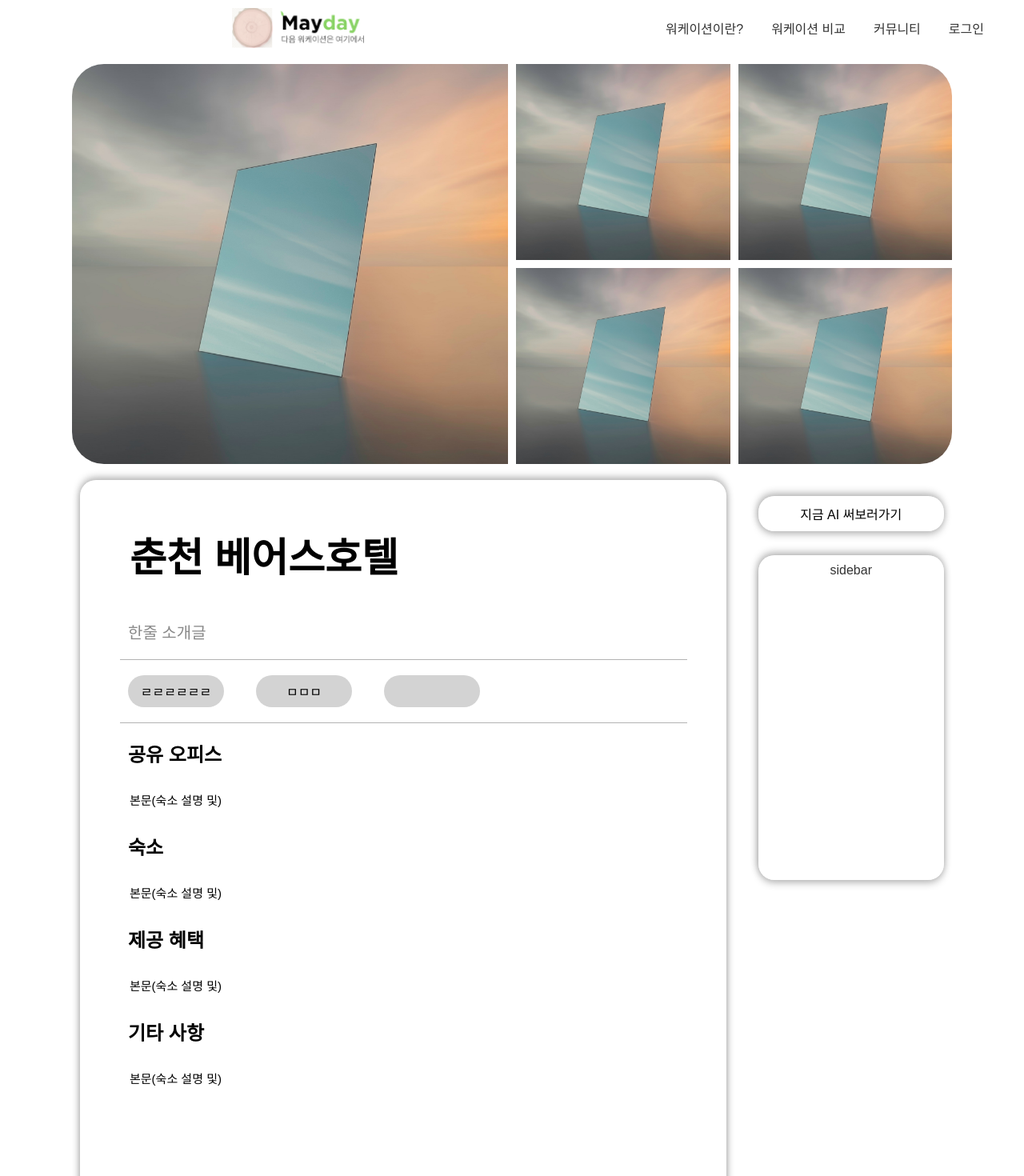
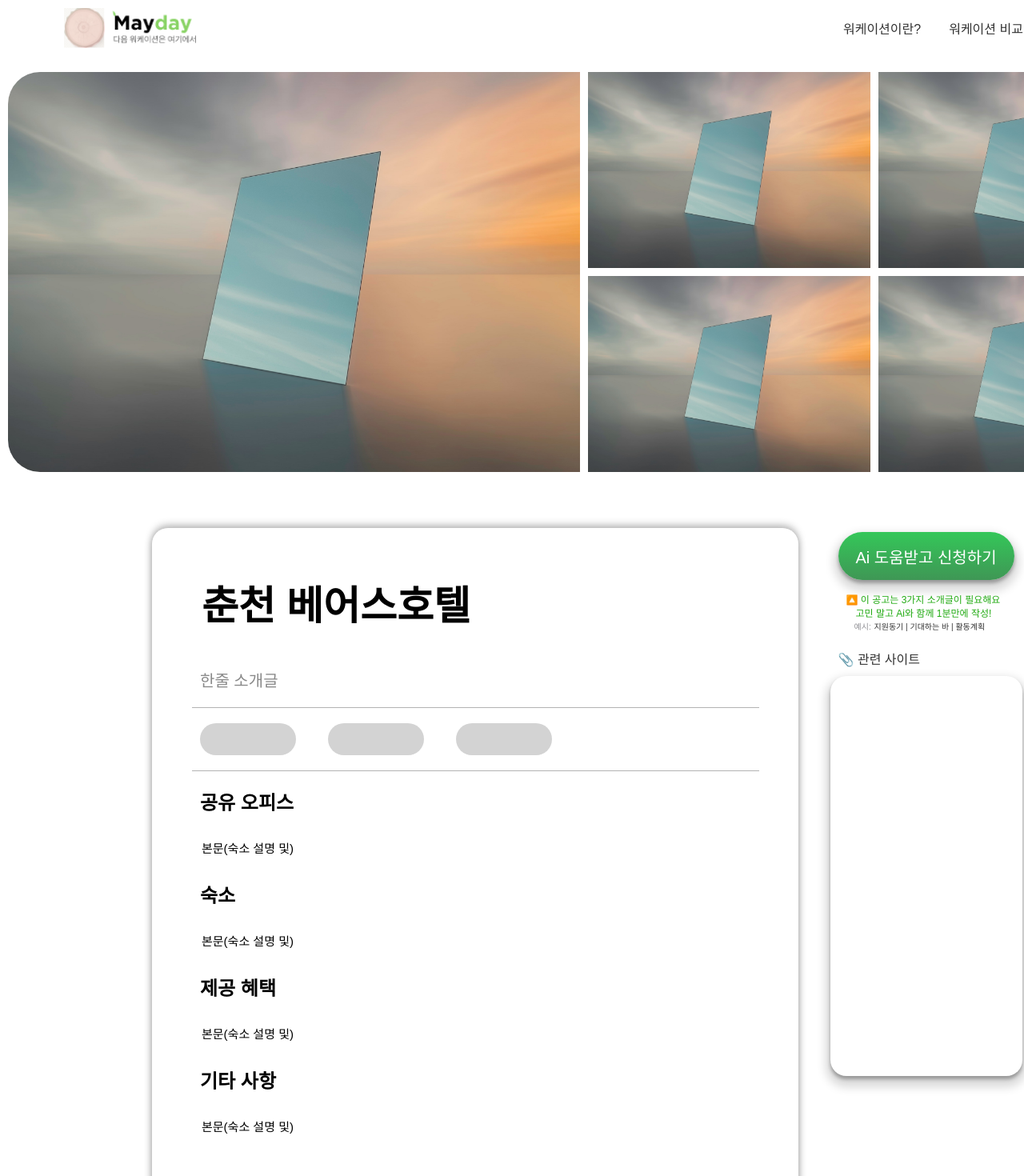
Before and after one commit to TEAM-MAYDAY/front-end-, a React (Create React App) app: page /detailed in a window 1280 px wide. Shown: the top 1470 px of the page at 80% size. Built offline with nearby package versions, Linux system fonts and the light colour scheme.

Commit message:
Create Linked pageTopage system

```diff
--- a/package.json
+++ b/package.json
@@ -9,7 +9,7 @@
     "react": "^18.3.1",
     "react-dom": "^18.3.1",
     "react-intersection-observer": "^9.13.0",
-    "react-router-dom": "^6.24.1",
+    "react-router-dom": "^6.25.1",
     "react-scripts": "^5.0.1",
     "react-spring": "^9.7.3",
     "web-vitals": "^2.1.4"
--- a/src/App.css
+++ b/src/App.css
@@ -5,23 +5,5 @@
   flex-direction: column;
   min-height: 100vh;
   overflow-x: hidden;
+  padding: 0 0;
 }
-
-header {
-  width: 100%;
-  margin: 0 auto;
-  position: fixed;
-  top: 0;
-}
-
-.home-container {
-  flex: 1;
-  margin-top: 60px; /* Header height */
-  overflow-y: auto; /* Enable scrolling */
-}
-
-footer {
-  width: 100%;
-  margin: 0 auto;
-  position: relative;
-}
--- a/src/App.js
+++ b/src/App.js
@@ -1,23 +1,29 @@
 import React from 'react';
-// import { BrowserRouter as Router, Route, Routes } from 'react-router-dom';
+// import { BrowserRouter as Router, Route, Routes, Switch } from 'react-router-dom';
+import { BrowserRouter as Router, Route,  Routes } from 'react-router-dom';
+
 import Header from './components/Header';
 import Home from './pages/Home';
-// import Footer from './components/Footer';
 import Footer2 from './components/Footer2';
 import './App.css';
 import DetailedPage from './pages/DetailedPage';
-
+import Aiproposal from './pages/Aiproposal';
 
 const App = () => {
     return (
-        <div className="app-container">
+        <Router>
             <Header />
-            {/* <Home /> */}
-            <DetailedPage />
-            <Footer2 />\
-            {/* 룰룰라라 */}
-            {/* <Footer />  */}
-        </div>
+            <Routes>
+                <Route path="/" element={<><Home /></>} />
+                <Route path="/detailed" element={<> <DetailedPage /><Footer2 /> </>} />
+                {/* <Route path="/" element={<>  <DetailedPage /> <Footer2 /> </>} /> */}
+                <Route path="/aiproposal" element={<><Aiproposal /> <Footer2 /> </>} />
+            </Routes>
+        </Router>
+            // {/* <Header />
+            // <DetailedPage />
+            // <Footer2 /> */}
+
         // 백엔드에서 링크 주면 아래로 path에다 url 업로드하기
         // return (
         //     <div className="app-container">
--- a/src/components/Footer2.css
+++ b/src/components/Footer2.css
@@ -1,14 +1,13 @@
 
 .footer {
-    width: 100%;
+    width:auto;
     text-align: center;
     /* position: fixed; */
-    margin-top: 201.99px;
-
+    margin-top: 235px;
 }
 
 
 
   .footer img {
-    height: 250px;
+    height: 251px;
   }
--- a/src/components/Header.css
+++ b/src/components/Header.css
@@ -1,12 +1,13 @@
 /* Header.css */
 
 .header {
-    position: fixed;
     top: 0;
-    left: 770px;
+    position: relative;
+    margin: 0 800px;
     bottom: 20px;
     transform: translateX(-50%);
-    width: 75%; /* Adjust the width to match the grid */
+    text-align: center;
+    width: 1440px;
     height: 70px;
     background-color: white;
     display: flex;
@@ -19,7 +20,8 @@
     display: flex;
     justify-content: space-between;
     align-items: center;
-    width: 100%;
+    width: 1440px;
+    text-align: center;
 }
 
 .logo-and-text {
--- a/src/components/Header.js
+++ b/src/components/Header.js
@@ -12,7 +12,7 @@ const Header = () => {
                     <span className="header-link">워케이션이란?</span>
                     <span className="header-link">워케이션 비교</span>
                     <span className="header-link">커뮤니티</span>
-                    <span className="header-link">로그인</span>
+                    <span className="header-link">로그인　　　</span>
                 </nav>
             </div>
         </header>
--- /dev/null
+++ b/src/pages/Aiproposal.js
@@ -0,0 +1,12 @@
+import React from 'react';
+
+const Aiproposal = () => {
+  return (
+    <div>
+      <h1>AI Proposal Page</h1>
+      <p>여기에 AI 제안 페이지 내용을 작성합니다.</p>
+    </div>
+  );
+};
+
+export default Aiproposal;
--- a/src/pages/DetailedPage.css
+++ b/src/pages/DetailedPage.css
@@ -1,6 +1,7 @@
 body {
     margin: 0;
     font-family: Arial, sans-serif;
+   height: auto;
 }
 
 .container {
@@ -9,7 +10,7 @@ body {
      "gallery"
       "main";
     grid-template-rows: auto 1fr auto;
-    gap: 10px;
+    gap: 0;
   }
   .gallery {
     grid-area: gallery;
@@ -21,8 +22,9 @@ body {
     grid-template-rows: repeat(2, 1fr);
     gap: 10px;
     height: 500px;
-    width: 1100px;
-    margin: 70px auto 0 auto;
+    /* width: 1100px; */
+    width: 1440px;
+    margin: 10px auto 60px auto;
   }
 
   .gallery img {
@@ -30,12 +32,11 @@ body {
     height: 100%;
     /* width: 45%;
     height: 50%; */
+    transition: transform 0.2s, width 0.2s, height 0.2s, box-shadow 0.5s, opacity 0.5s;
     object-fit: cover;
   }
   .gallery img:hover {
-    width: 105%;
-    height: 105%;
-    transition: width 0.5s;
+    transform: scale(1.05,1.05);
     z-index: 1;
     box-shadow: 0px 4px 10px #00000040, 0px -4px 10px #00000040;
     cursor: pointer;
@@ -155,43 +156,82 @@ body {
     flex-direction: column;
     gap: 10px;
     flex: 1;
-    height: 500px;
     width: 250px;
+    height: auto;
   }
-
+  .alarm-section{
+    position: relative;
+    padding: 0;
+  }
   .alarm {
-    color: black;
-    padding: 10px;
+    color: rgb(255, 255, 255);
+    padding: 5px;
     text-align: center;
     display: flex;
     justify-content: center;
     align-items: center;
-    background-color: #ffffff80;
-    border-radius: 20px;
-    box-shadow: 0px 4px 10px #00000040, -1px -4px 10px #00000040;
-    margin-left:30px;
+    margin-left:40px;
     margin-bottom: 20px;
-    margin-top:20px;
+    margin-top:5px;
     align-items: center;
+    background: linear-gradient(180deg, rgb(52, 199, 89) 0%, rgb(62.86, 150.87, 85.02) 100%);
+    /* background-color: var(--ios-colors-colors-green); */
+    border-radius: 30px;
+    box-shadow: 0px 4px 4px #0000004c, 0px 8px 12px 6px #00000026;
+    width: 220px;
+    height: 60px;
+    font-size: 20px;
+    transition: transform 0.5s, width 0.5s, height 0.5s, box-shadow 0.5s, opacity 0.5s;
+    border: 0 solid ;
   }
   .alarm:hover{
-    width: 80%;
-    height: 10%;
-    transition: width 1s, height 1s;
     z-index: 1;
     cursor: pointer;
     align-items: center;
+    transform: scale(1.15,1.15);
 
-
+  }
+ .alarm-message{
+    position: absolute;
+    top:80px;
+    left:50px;
+    font-size: 12px;
+    color:   #21aa12;
+  }
+  .alarm-sub-message{
+    position: absolute;
+    top:115px;
+    left:60px;
+    font-size: 10px;
+    color: #8e8e93;
+  }
+  .alarm-sub-message2{
+    position: absolute;
+    top:115px;
+    left:85px;
+    font-size: 10px;
   }
   .sidebar {
     /* background-color: red; */
     /* color: white; */
+    position: absolute;
     padding: 10px;
     text-align: center;
     flex: 1;
-    background-color: #ffffff80;
+    background-color: #ffffff;
     border-radius: 20px;
-    box-shadow: 0px 4px 10px #00000040, -1px -4px 10px #00000040;
+    box-shadow: 0px 4px 4px #0000004c, 0px 8px 12px 6px #00000026;
     margin-left:30px;
+    width: 220px;
+    height: 480px;
   }
+  .sidebar-message{
+    position: absolute;
+    bottom: 10px;
+    left: 40px;
+  }
+
+  .sidebar-box{
+    position: relative;
+    margin-top: 90px;
+  }
--- a/src/pages/DetailedPage.js
+++ b/src/pages/DetailedPage.js
@@ -1,7 +1,13 @@
 import React from 'react';
 import './DetailedPage.css';
+import { useNavigate  } from 'react-router-dom';
 
 const DetailedPage = () => {
+  const navigate = useNavigate();
+
+  const handleClick = () => {
+    navigate('/aiproposal');
+  };
   return (
     <div className="container">
       <div className="gallery">
@@ -18,9 +24,9 @@ const DetailedPage = () => {
             <div className="lined-heading">한줄 소개글</div>
           </section>
           <section className="content-tagbar">
-            <div className="tag">ㄹㄹㄹㄹㄹㄹ</div>
-            <div className="tag">ㅁㅁㅁ</div>
-            <div className="tag"ㅇㅇㅇ></div>
+            <div className="tag"></div>
+            <div className="tag"></div>
+            <div className="tag"></div>
           </section>
           <section className="content-detail">
             <div className="share-office">
@@ -42,8 +48,20 @@ const DetailedPage = () => {
           </section>
         </div>
         <div className="sidebar-container">
-          <div className="alarm">지금 AI 써보러가기</div>
-          <div className="sidebar">sidebar</div>
+          <div className="alarm-section">
+            <button onClick={handleClick} className="alarm">Ai 도움받고 신청하기</button>
+            <div className="alarm-message">
+                🔼 이 공고는 3가지 소개글이 필요해요<br/>　고민 말고 Ai와 함께 1분만에 작성!
+            </div>
+            <div className="alarm-sub-message">예시:</div>
+            <div className="alarm-sub-message2">
+              지원동기 | 기대하는 바 | 활동계획
+            </div>
+          </div>
+          <div className="sidebar-box">
+            <div className="sidebar-message">📎 관련 사이트</div>
+            <div className="sidebar"></div>
+          </div>
         </div>
       </main>
     </div>
--- a/src/pages/SupportPolicies.js
+++ b/src/pages/SupportPolicies.js
@@ -1,4 +1,6 @@
 import React, { useState } from 'react';
+import { useNavigate } from 'react-router-dom';
+
 // import React, { useState, useEffect } from 'react';
 import './SupportPolicies.css';
 
@@ -60,7 +62,11 @@ const SupportPolicies = () => {
               [buttonName]: !prevState[buttonName],
           }));
       };
+      const navigate = useNavigate();
 
+      const handleDivClick = () => {
+        navigate('/detailed');
+      };
 
   return (
     <div className="support-policies">
@@ -100,7 +106,7 @@ const SupportPolicies = () => {
                 </button>
       </div>
       <div className="cards">
-            <div className="card-container">
+            <div className="card-container" onClick={handleDivClick}>
                 <div className="card-image">
                     <img src="/imgs/Landing-BG.png" alt="card-image" />
                 </div>
@@ -111,7 +117,7 @@ const SupportPolicies = () => {
                         <p>2박 3일</p>
                 </div>
             </div>
-            <div className="card-container" >
+            <div className="card-container"onClick={handleDivClick} >
                 <div className="card-image">
                     <img src="/imgs/Landing-BG.png" alt="card-image" />
                 </div>
@@ -122,7 +128,7 @@ const SupportPolicies = () => {
                         <p>2박 3일</p>
                 </div>
             </div>
-            <div className="card-container" >
+            <div className="card-container"onClick={handleDivClick} >
                 <div className="card-image">
                     <img src="/imgs/Landing-BG.png" alt="card-image" />
                 </div>
@@ -133,7 +139,7 @@ const SupportPolicies = () => {
                         <p>2박 3일</p>
                 </div>
             </div>
-            <div className="card-container" >
+            <div className="card-container" onClick={handleDivClick}>
                 <div className="card-image">
                     <img src="/imgs/Landing-BG.png" alt="card-image" />
                 </div>
```
Also changed, not shown: public/imgs/Copyright.png, src/pages/Aiproposal.css (added), 1 other file (tests, documents, lock files or other folders).
